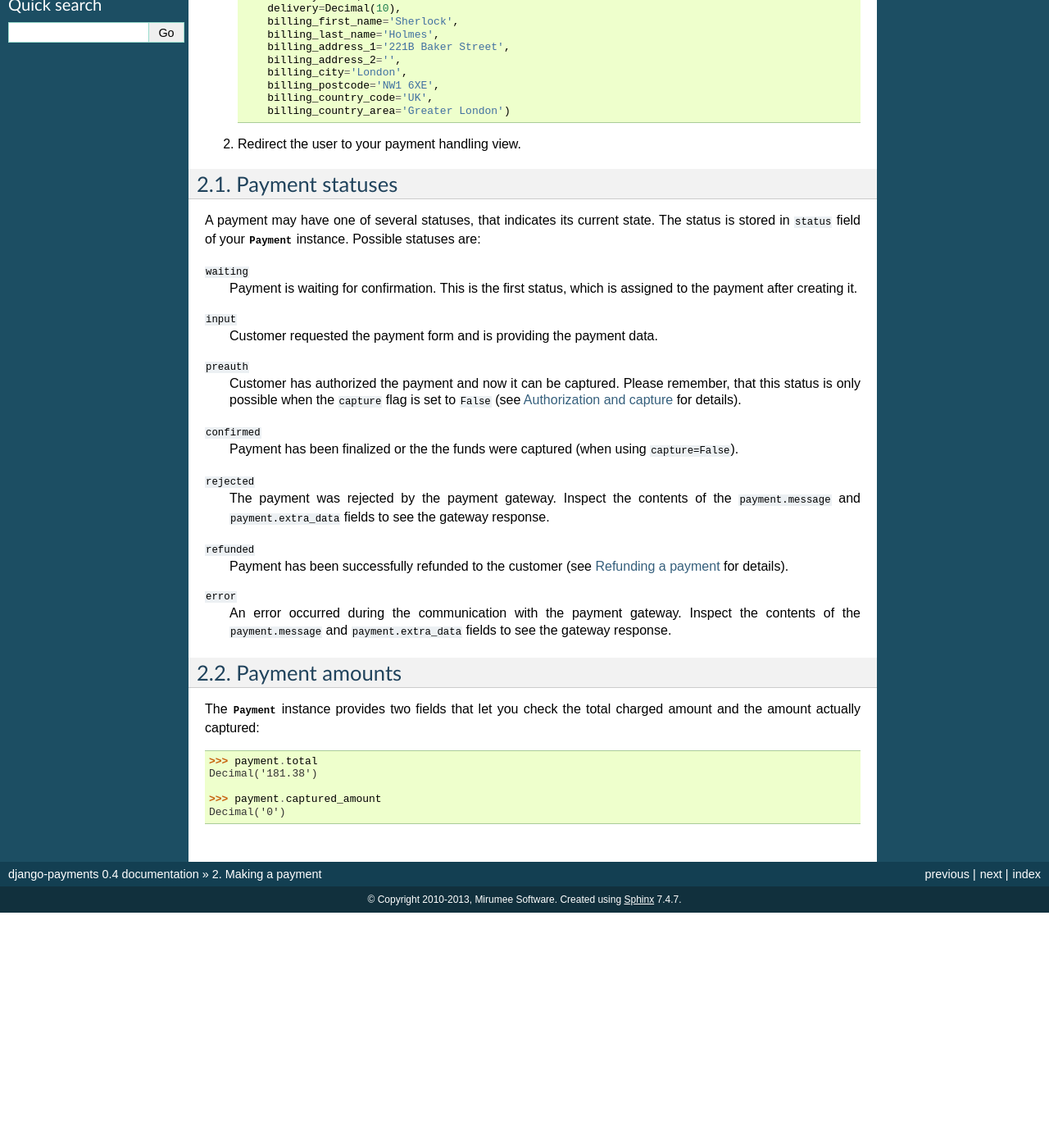
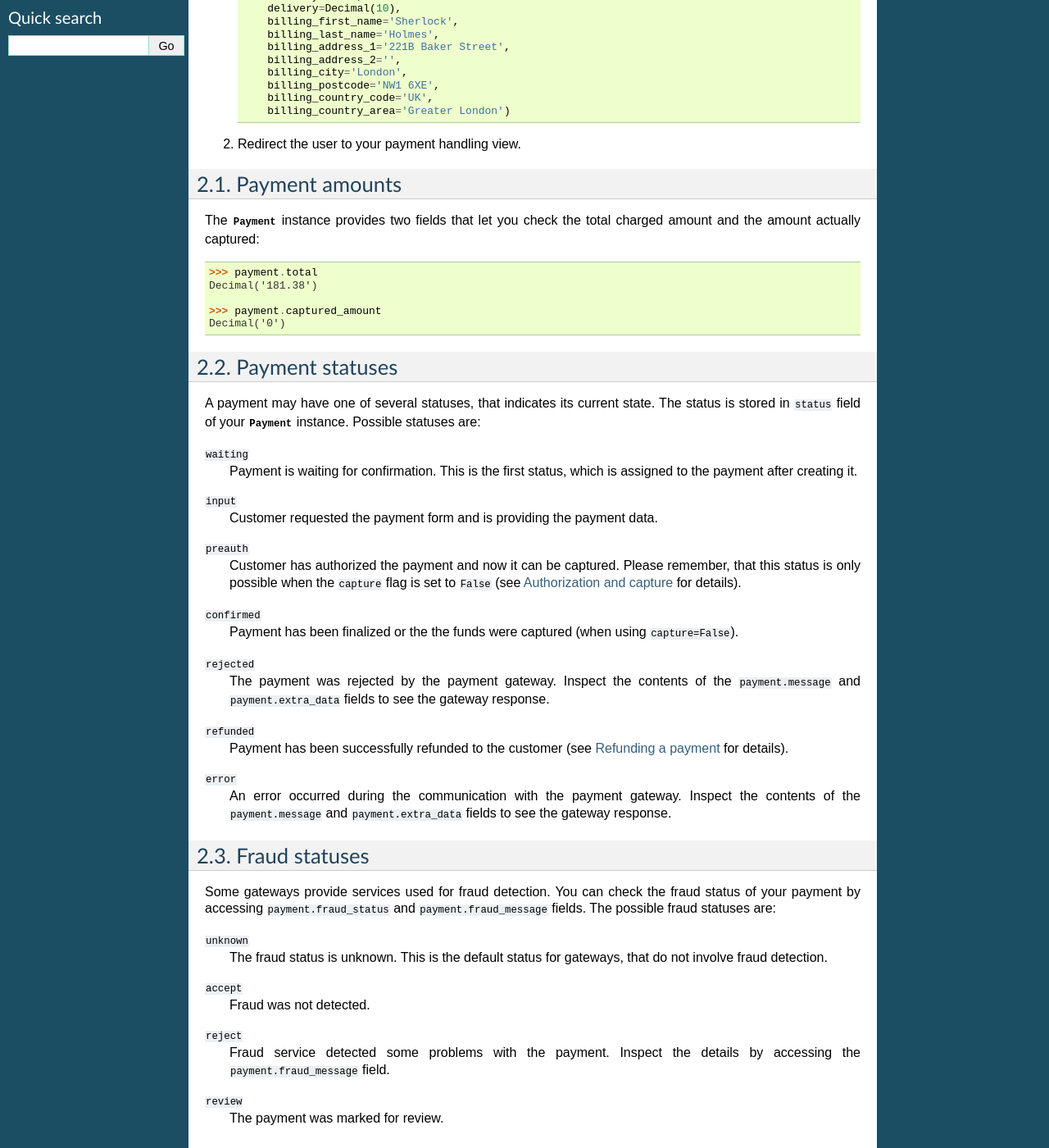
Before and after one commit to jazzband/django-payments, a Sphinx documentation site: the page built from doc/usage.rst, in a window 1280 px wide and 1400 px high, scrolled down 305 px. Shown: the whole window at 82% size. Built offline with Sphinx 7.4.7, drawn with Linux system fonts in a browser that asks for light colours; before the commit the page ends 1418 px from its top, so only the background shows below that; some of the changed text lies outside the part shown.

Commit message:
Move fraud status section to different chapter

```diff
--- a/doc/usage.rst
+++ b/doc/usage.rst
@@ -27,6 +27,17 @@
 #. Redirect the user to your payment handling view.
 
 
+Payment amounts
+---------------
+The :class:`Payment` instance provides two fields that let you check the total charged amount and the amount actually captured::
+
+      >>> payment.total
+      Decimal('181.38')
+
+      >>> payment.captured_amount
+      Decimal('0')
+
+
 Payment statuses
 ----------------
 A payment may have one of several statuses, that indicates its current state. The status is stored in ``status`` field of your :class:`Payment` instance. Possible statuses are:
@@ -53,12 +64,20 @@
       An error occurred during the communication with the payment gateway. Inspect the contents of the ``payment.message`` and ``payment.extra_data`` fields to see the gateway response.
 
 
-Payment amounts
----------------
-The :class:`Payment` instance provides two fields that let you check the total charged amount and the amount actually captured::
 
-      >>> payment.total
-      Decimal('181.38')
+Fraud statuses
+--------------
 
-      >>> payment.captured_amount
-      Decimal('0')
+Some gateways provide services used for fraud detection. You can check the fraud status of your payment by accessing ``payment.fraud_status`` and ``payment.fraud_message`` fields. The possible fraud statuses are:
+
+``unknown``
+      The fraud status is unknown. This is the default status for gateways, that do not involve fraud detection.
+
+``accept``
+      Fraud was not detected.
+
+``reject``
+      Fraud service detected some problems with the payment. Inspect the details by accessing the ``payment.fraud_message`` field.
+
+``review``
+      The payment was marked for review.
```
Also changed, not shown: doc/modules.rst (+0 -18 lines).
